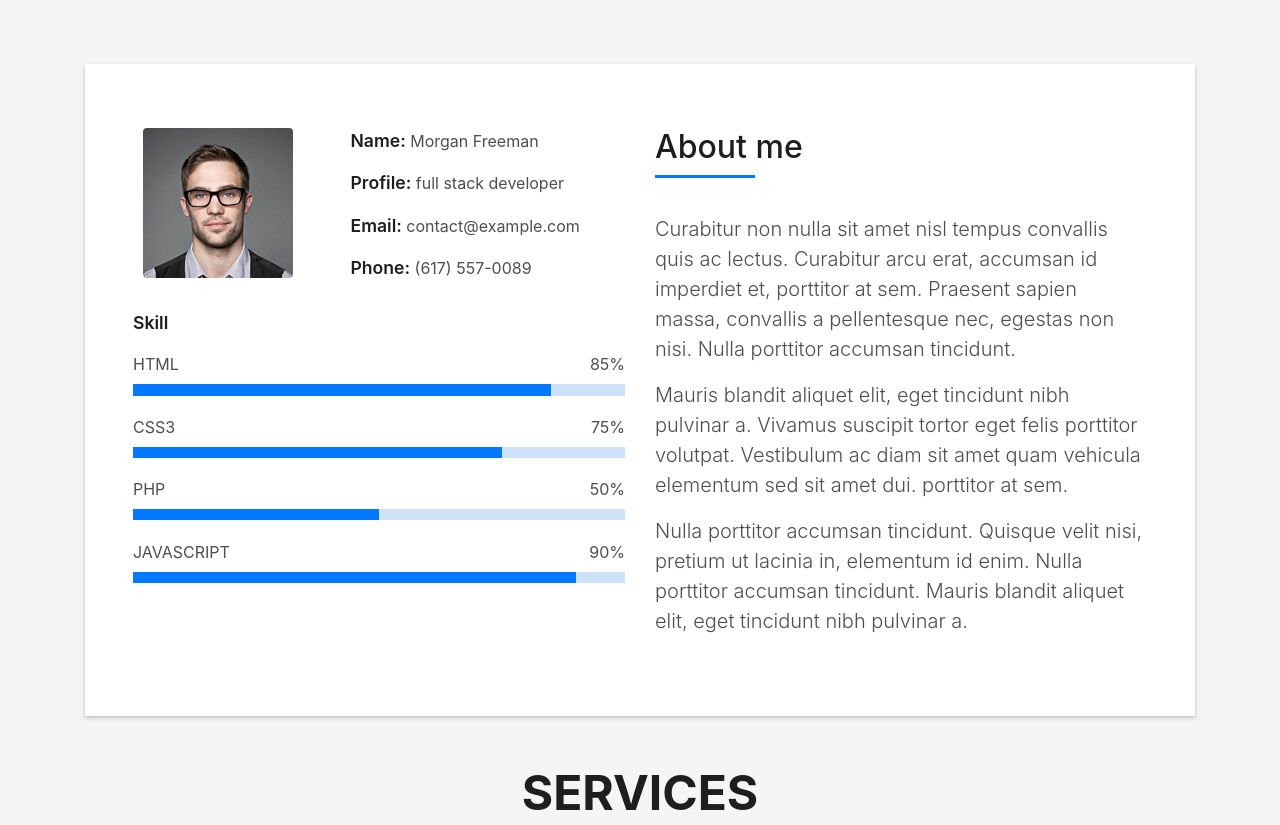
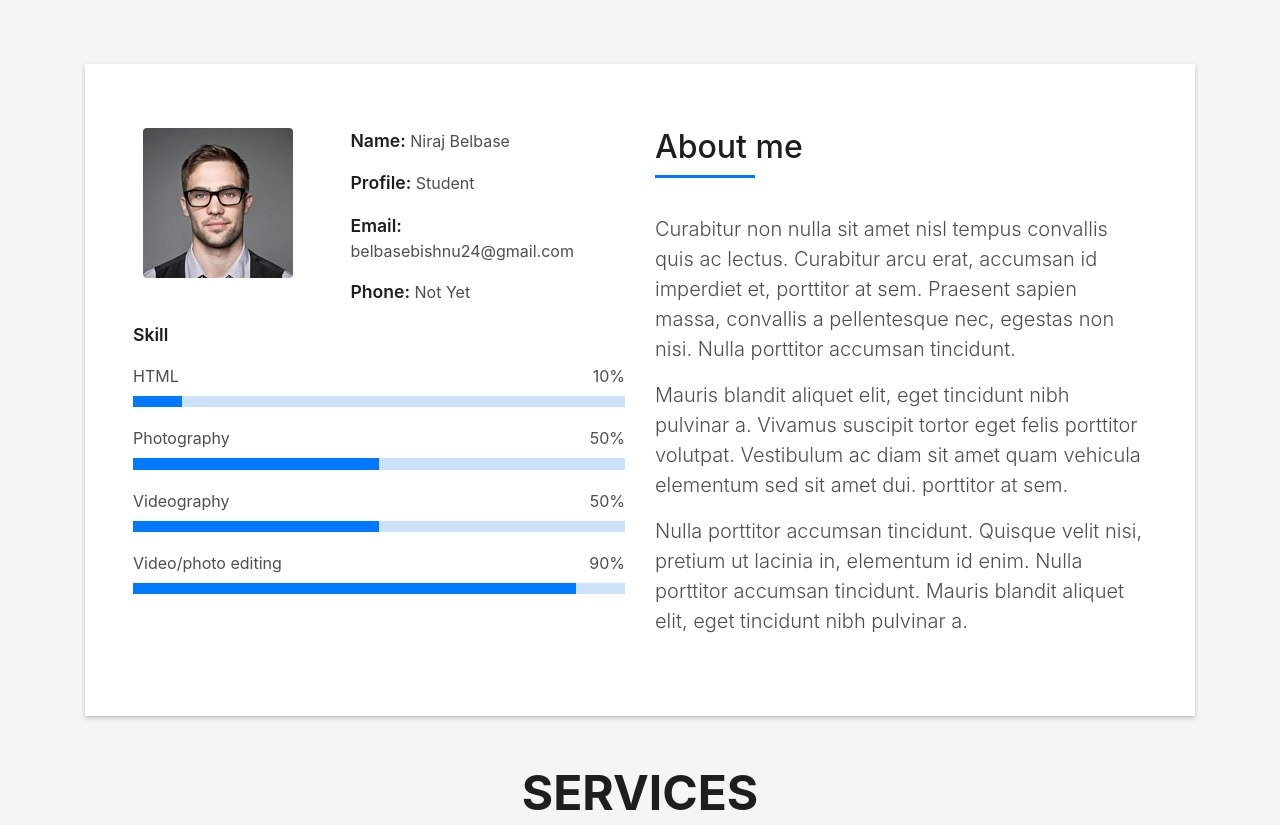
Before and after one commit to nirajbelbase/website-take-2, a plain HTML site: page index.html in a window 1280 px wide. Shown: the part 800-1625 px from the top of the page. Drawn offline with Linux system fonts and the light colour scheme; files whose address does not match are found by name.

Commit message:
index.html

```diff
--- a/index.html
+++ b/index.html
@@ -2,7 +2,7 @@
 <html lang="en">
 <head>
   <meta charset="utf-8">
-  <title>DevFolio Bootstrap Template</title>
+  <title>Welcome</title>
   <meta content="width=device-width, initial-scale=1.0" name="viewport">
   <meta content="" name="keywords">
   <meta content="" name="description">
@@ -37,7 +37,7 @@
   <!--/ Nav Star /-->
   <nav class="navbar navbar-b navbar-trans navbar-expand-md fixed-top" id="mainNav">
     <div class="container">
-      <a class="navbar-brand js-scroll" href="#page-top">DevFolio</a>
+      <a class="navbar-brand js-scroll" href="#page-top">Welcome!</a>
       <button class="navbar-toggler collapsed" type="button" data-toggle="collapse" data-target="#navbarDefault"
         aria-controls="navbarDefault" aria-expanded="false" aria-label="Toggle navigation">
         <span></span>
@@ -77,8 +77,8 @@
       <div class="table-cell">
         <div class="container">
           <!--<p class="display-6 color-d">Hello, world!</p>-->
-          <h1 class="intro-title mb-4">I am Morgan Freeman</h1>
-          <p class="intro-subtitle"><span class="text-slider-items">CEO DevFolio,Web Developer,Web Designer,Frontend Developer,Graphic Designer</span><strong class="text-slider"></strong></p>
+          <h1 class="intro-title mb-4">I am Niraj Belbase</h1>
+          <p class="intro-subtitle"><span class="text-slider-items">CEO Niraj,Student,Web Designer,Frontend Developer,Graphic Designer</span><strong class="text-slider"></strong></p>
           <!-- <p class="pt-3"><a class="btn btn-primary btn js-scroll px-4" href="#about" role="button">Learn More</a></p> -->
         </div>
       </div>
@@ -101,31 +101,31 @@
                   </div>
                   <div class="col-sm-6 col-md-7">
                     <div class="about-info">
-                      <p><span class="title-s">Name: </span> <span>Morgan Freeman</span></p>
-                      <p><span class="title-s">Profile: </span> <span>full stack developer</span></p>
-                      <p><span class="title-s">Email: </span> <span>contact@example.com</span></p>
-                      <p><span class="title-s">Phone: </span> <span>(617) 557-0089</span></p>
+                      <p><span class="title-s">Name: </span> <span>Niraj Belbase</span></p>
+                      <p><span class="title-s">Profile: </span> <span>Student</span></p>
+                      <p><span class="title-s">Email: </span> <span>belbasebishnu24@gmail.com</span></p>
+                      <p><span class="title-s">Phone: </span> <span>Not Yet</span></p>
                     </div>
                   </div>
                 </div>
                 <div class="skill-mf">
                   <p class="title-s">Skill</p>
-                  <span>HTML</span> <span class="pull-right">85%</span>
+                  <span>HTML</span> <span class="pull-right">10%</span>
                   <div class="progress">
-                    <div class="progress-bar" role="progressbar" style="width: 85%;" aria-valuenow="85" aria-valuemin="0"
+                    <div class="progress-bar" role="progressbar" style="width: 10%;" aria-valuenow="85" aria-valuemin="0"
                       aria-valuemax="100"></div>
                   </div>
-                  <span>CSS3</span> <span class="pull-right">75%</span>
+                  <span>Photography</span> <span class="pull-right">50%</span>
                   <div class="progress">
-                    <div class="progress-bar" role="progressbar" style="width: 75%" aria-valuenow="75" aria-valuemin="0"
+                    <div class="progress-bar" role="progressbar" style="width: 50%" aria-valuenow="75" aria-valuemin="0"
                       aria-valuemax="100"></div>
                   </div>
-                  <span>PHP</span> <span class="pull-right">50%</span>
+                  <span>Videography</span> <span class="pull-right">50%</span>
                   <div class="progress">
                     <div class="progress-bar" role="progressbar" style="width: 50%" aria-valuenow="50" aria-valuemin="0"
                       aria-valuemax="100"></div>
                   </div>
-                  <span>JAVASCRIPT</span> <span class="pull-right">90%</span>
+                  <span>Video/photo editing</span> <span class="pull-right">90%</span>
                   <div class="progress">
                     <div class="progress-bar" role="progressbar" style="width: 90%" aria-valuenow="90" aria-valuemin="0"
                       aria-valuemax="100"></div>
```
